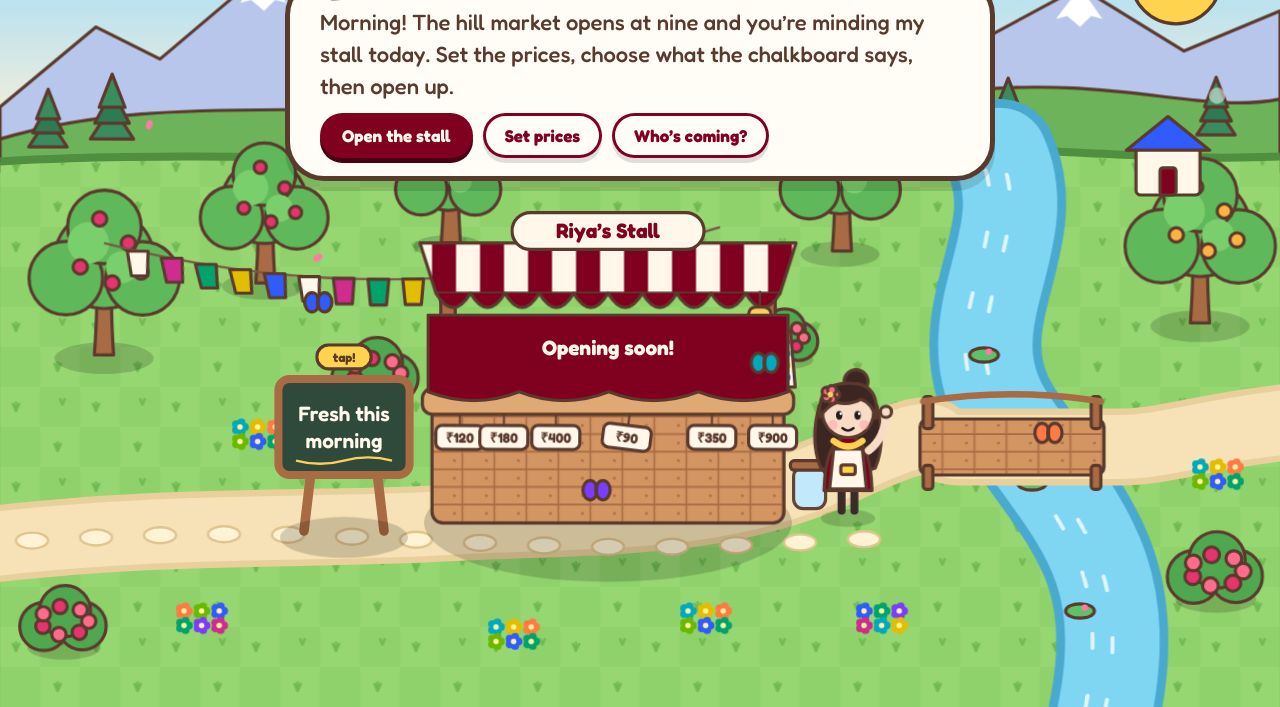
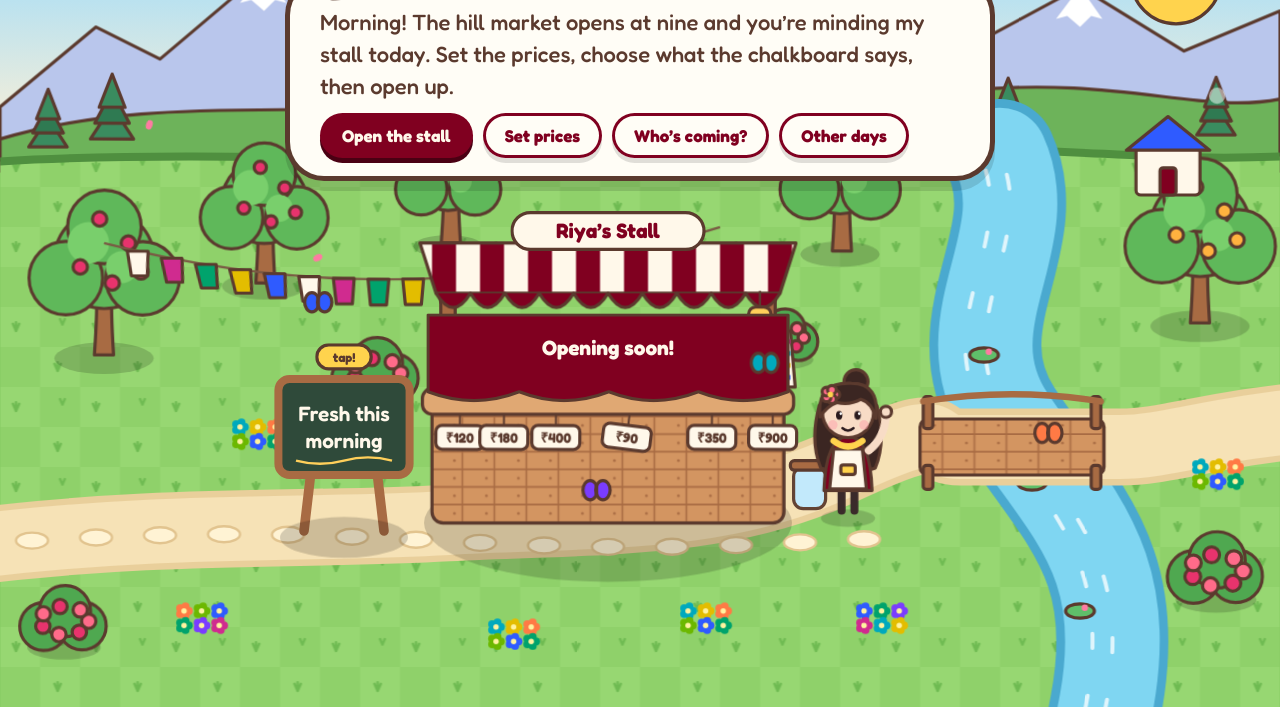
Before and after one commit to riyavdutta/market-day, a plain HTML site: page index.html in a window 1280 px wide. Shown: the part 93-800 px from the top of the page. Drawn offline with Linux system fonts and the light colour scheme.

Commit message:
All three days are open from the start

```diff
--- a/index.html
+++ b/index.html
@@ -690,7 +690,8 @@ const narrow=()=>$('#stage').clientWidth<W.getBoundingClientRect().width*.45;
 const focus=()=>!open&&narrow()?bx+60:sx;
 function scrollTo(x,now){const stg=$('#stage'),sc=W.getBoundingClientRect().width/1600;stg.scrollTo({left:x*sc-stg.clientWidth/2,behavior:reduce||now?'auto':'smooth'})}
 const toDay=d=>{if(d>1)location.hash='day'+d;else history.replaceState(null,'',location.pathname+location.search);location.reload()};
-const unlocked=d=>d===1||(d===2&&Object.keys(D1).length>0)||(d===3&&Object.keys(D2).length>0);
+// every day is open from the start; earlier days only matter for who comes back loyal
+const unlocked=d=>d>=1&&d<=3;
 
 /* ---------- dusk: the ledger ---------- */
 function endDay(){const sold=log.filter(l=>l.buy);
```
